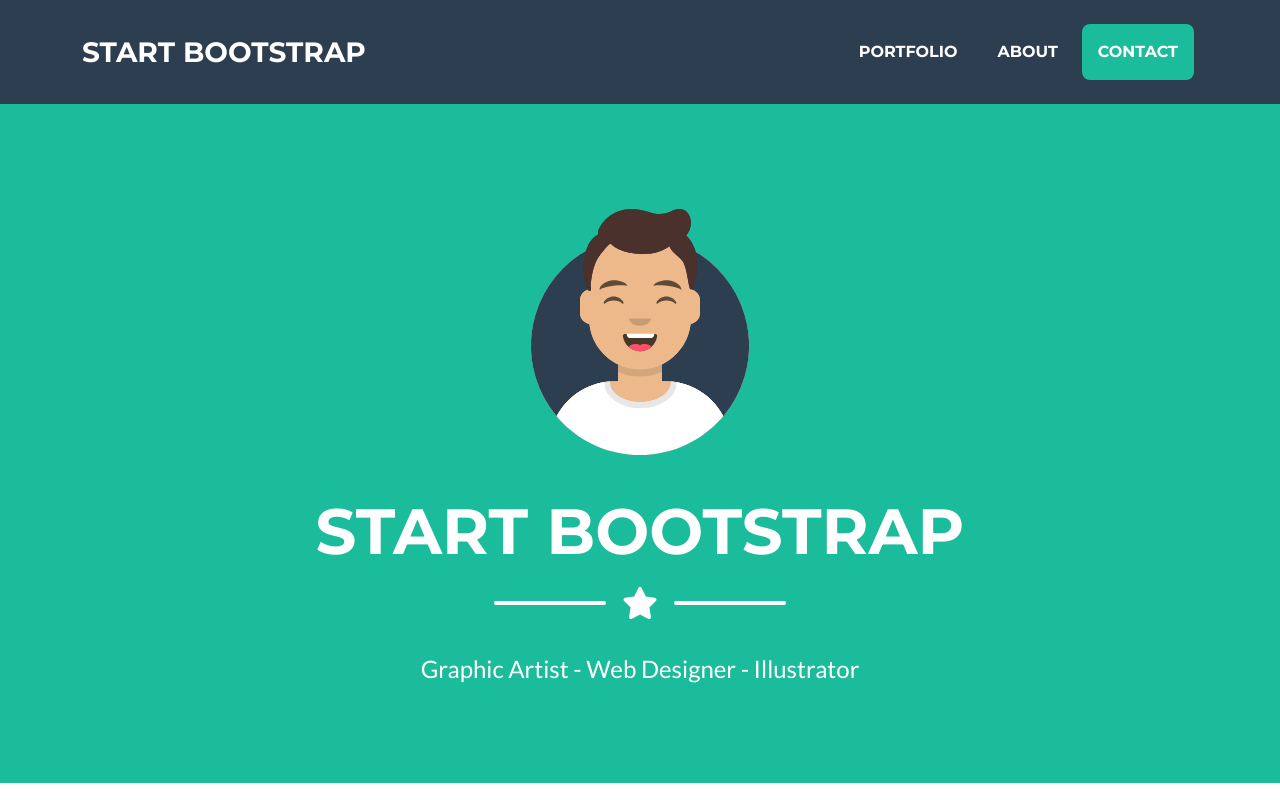
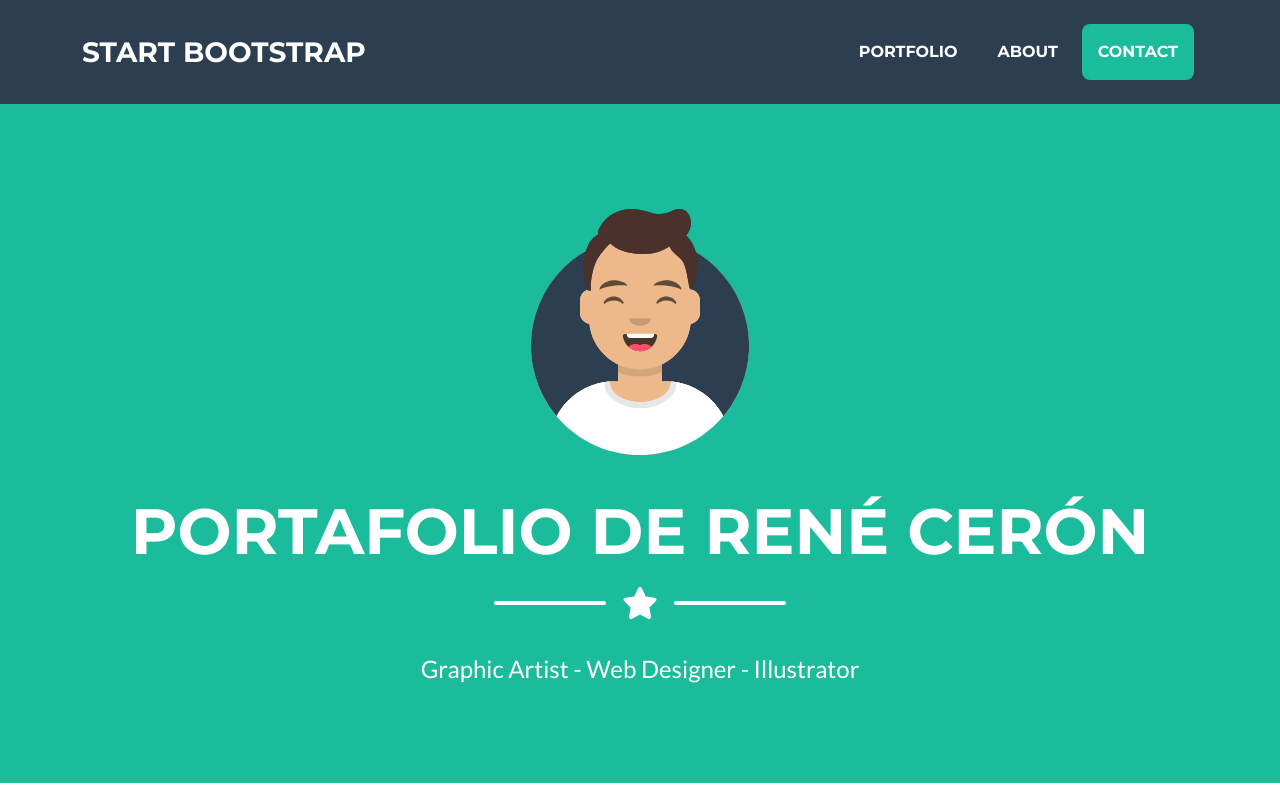
Before and after one commit to renetecmilenio/portafolio, a plain HTML site: page index.html in a window 1280 px wide. Shown: the top 800 px of the page. Drawn offline with nearby package versions, Linux system fonts and the light colour scheme.

Commit message:
cambio en el título  por mi nombre

```diff
--- a/index.html
+++ b/index.html
@@ -40,7 +40,7 @@
                 <!-- Masthead Avatar Image-->
                 <img class="masthead-avatar mb-5" src="assets/img/avataaars.svg" alt="..." />
                 <!-- Masthead Heading-->
-                <h1 class="masthead-heading text-uppercase mb-0">Start Bootstrap</h1>
+                <h1 class="masthead-heading text-uppercase mb-0">Portafolio de René Cerón</h1>
                 <!-- Icon Divider-->
                 <div class="divider-custom divider-light">
                     <div class="divider-custom-line"></div>
```
